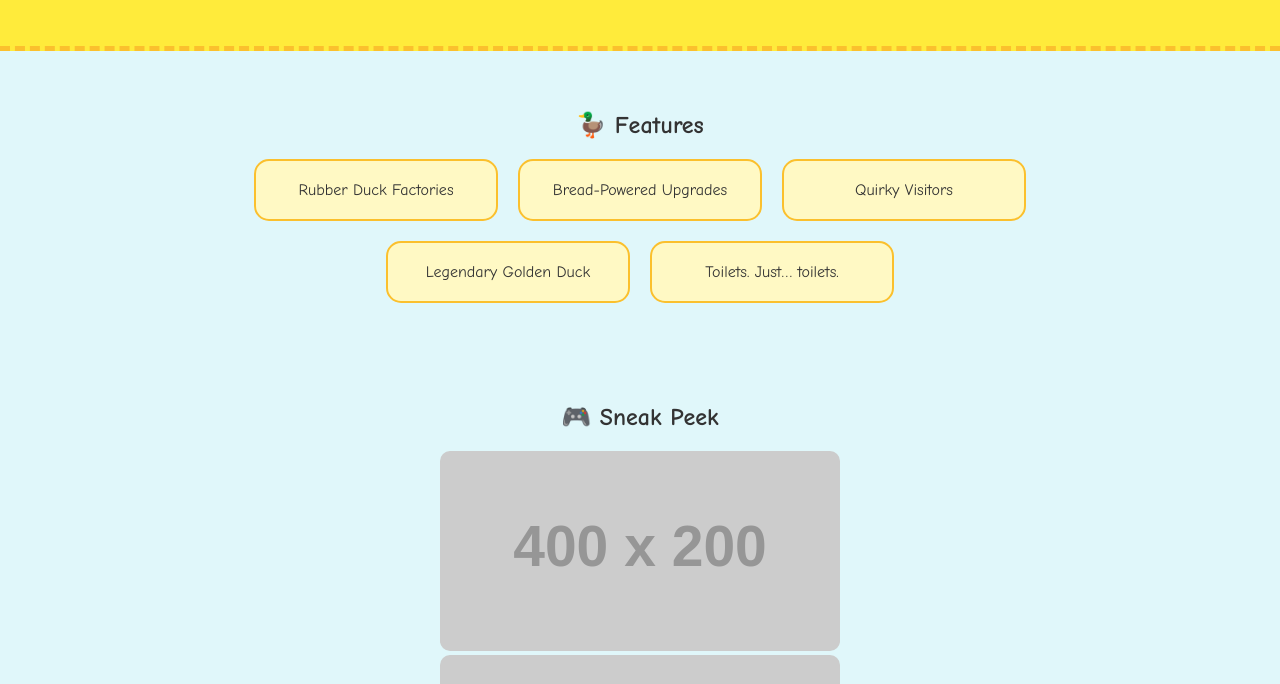
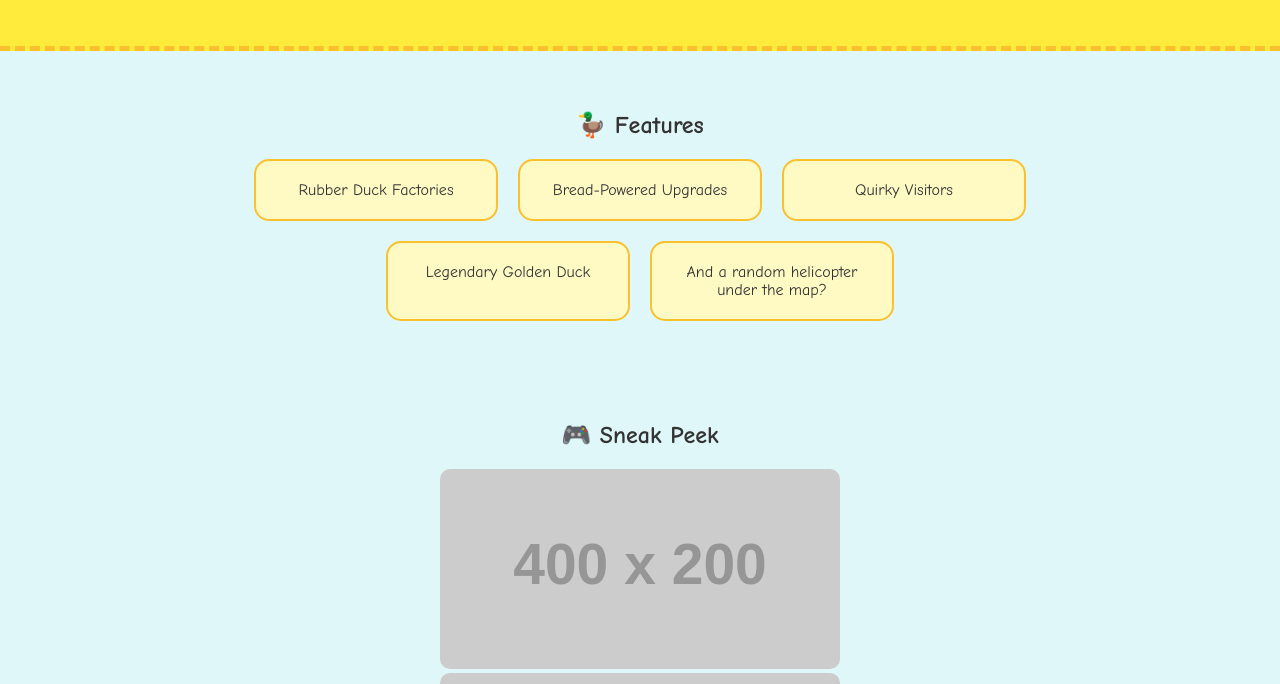
Before and after one commit to devtherev33/ducktycoon, a website: page index.html in a window 1280 px wide. Shown: the part 120-804 px from the top of the page. Drawn offline with Linux system fonts and the light colour scheme; placeholder pictures from the web are drawn by us.

Commit message:
Update index.html

```diff
--- a/index.html
+++ b/index.html
@@ -76,7 +76,7 @@
       <div class="feature">Bread-Powered Upgrades</div>
       <div class="feature">Quirky Visitors</div>
       <div class="feature">Legendary Golden Duck</div>
-      <div class="feature">Toilets. Just… toilets.</div>
+      <div class="feature">And a random helicopter under the map?</div>
     </div>
   </div>
 
```
